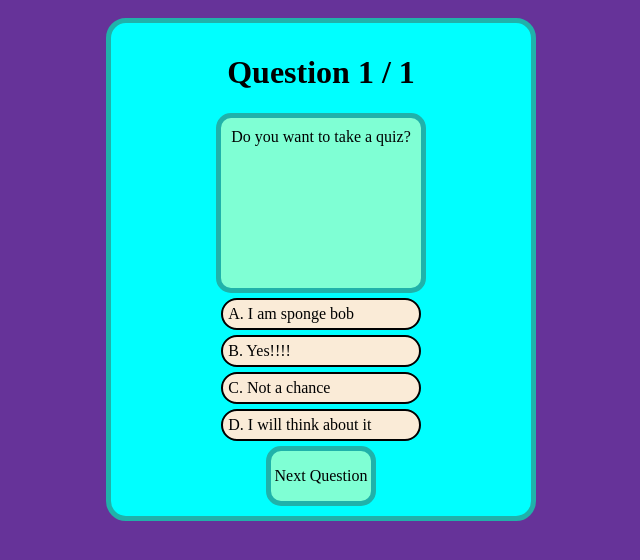
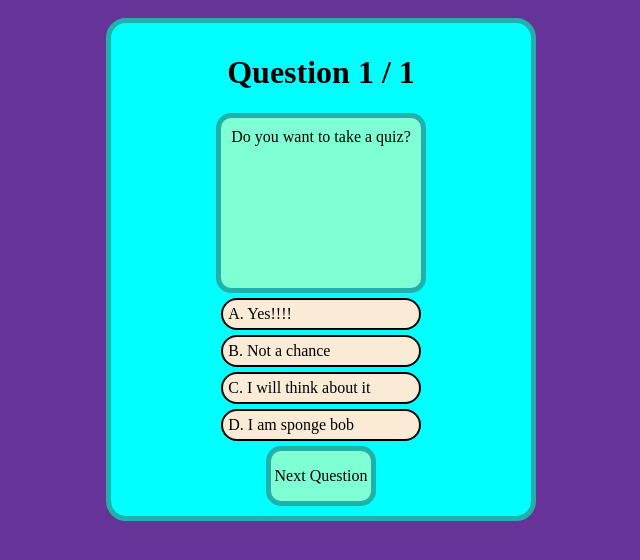
Before and after one commit to Jumpinjoehair80/Open-Trivia-Quiz, a React (Vite) app: page / in a window 1280 px wide. Shown: the top 560 px of the page, without its empty margins (319-959 px from the left). Built offline with nearby package versions, Linux system fonts and the light colour scheme; no server answers.

Commit message:
fixed quiz answers upon load

```diff
--- a/src/components/Quiz.jsx
+++ b/src/components/Quiz.jsx
@@ -14,18 +14,20 @@ const Quiz = () => {
     .get('https://opentdb.com/api.php?amount=10&type=multiple')
     .then(res => {
       const result = res.data.results;
+      console.log(result[0].incorrect_answers)
+      const answers = [
+        result[0].correct_answer,
+        ...result[0].incorrect_answers
+      ]
 
       // set user info
       dispatch({
         type: "DATA",
-        payload: result
+        payload: result,
+        payment: answers
       });
     })
   }, [])
-
-
-    console.log('quiz state result', quizState.results)
-
 
   return (
     <div className="quiz--container">
--- a/src/contexts/quiz.jsx
+++ b/src/contexts/quiz.jsx
@@ -1,6 +1,6 @@
-import { createContext, useReducer, useEffect } from "react";
+import { createContext, useReducer } from "react";
+import { results } from "../data";
 import { shuffleAnswers } from "../helpers";
-import {results} from '../data'
 
 const initialState = {
   results,
@@ -11,6 +11,7 @@ const initialState = {
   currentAnswer: "",
 }
 
+console.log('answer', initialState.answer)
 
 
 const reducer = (state, action) => {
@@ -27,6 +28,9 @@ const reducer = (state, action) => {
       const showResults = state.currentQuestionIndex === state.results.length - 1
       const currentQuestionIndex = showResults ? state.currentQuestionIndex : state.currentQuestionIndex + 1
       const answer = showResults ? [] : shuffleAnswers(state.results[currentQuestionIndex])
+      console.log('showResults', showResults)
+      console.log('currentQuestionIndex', currentQuestionIndex)
+      console.log('answer', answer.incorrect_answers)
       return {
         ...state,
         currentQuestionIndex,
@@ -42,7 +46,7 @@ const reducer = (state, action) => {
       return {
         ...state,
         results: action.payload,
-        answer: shuffleAnswers(results[0])
+        answer: action.payment
       }
     }
     default:
--- a/src/data.jsx
+++ b/src/data.jsx
@@ -1,6 +1,3 @@
-
-
-
 export const results =  [
   {
   category: "Animals",
--- a/src/helpers.jsx
+++ b/src/helpers.jsx
@@ -1,8 +1,11 @@
-export const shuffleAnswers = results => {
+export const shuffleAnswers = (results) => {
+
   const unshuffledAnswers = [
     results.correct_answer,
     ...results.incorrect_answers
   ]
 
-  return unshuffledAnswers.map(answer => ({sort: Math.random(), value: answer})).sort((a,b) => a.sort - b.sort).map(obj => obj.value)
+  return unshuffledAnswers
 }
+
+// return unshuffledAnswers.map(answer => ({sort: Math.random(), value: answer})).sort((a,b) => a.sort - b.sort).map(obj => obj.value)
```
Also changed, not shown: src/components/Main.jsx (deleted).
